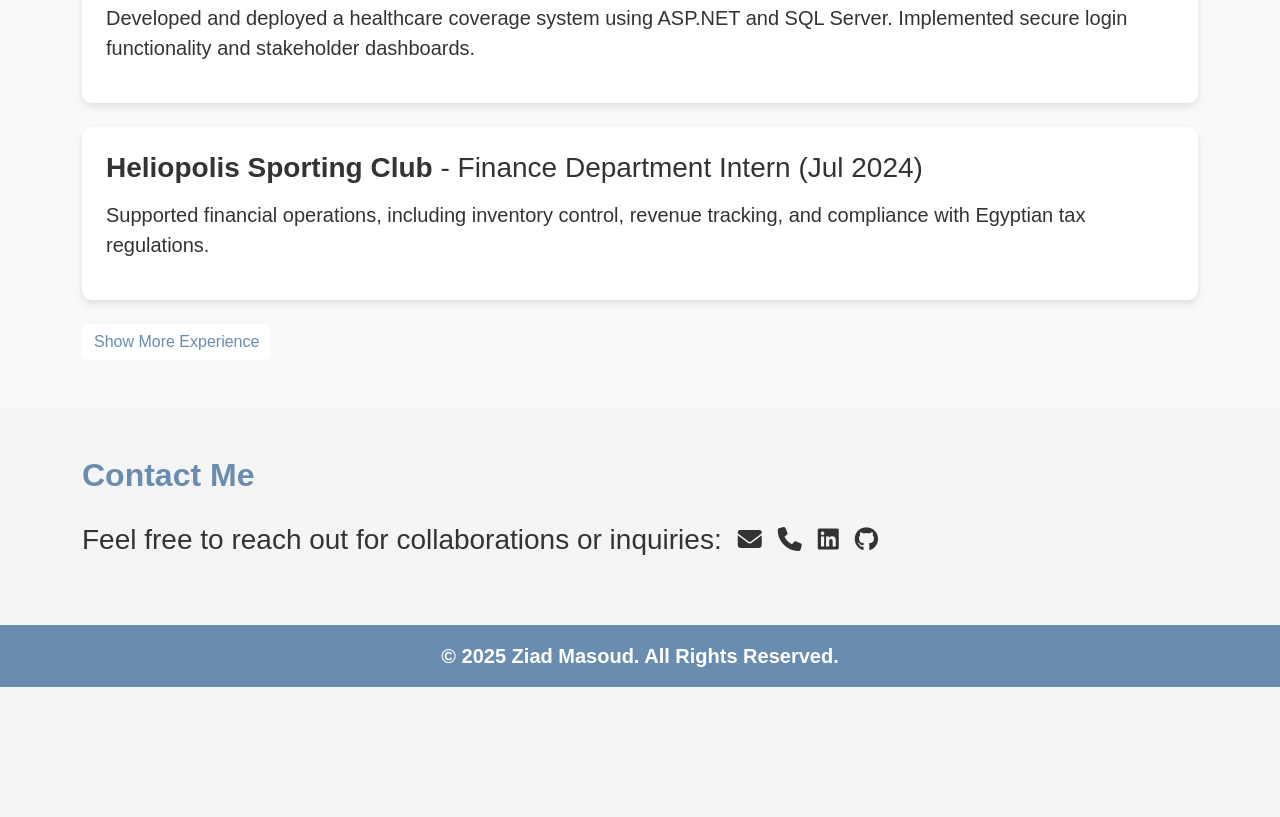
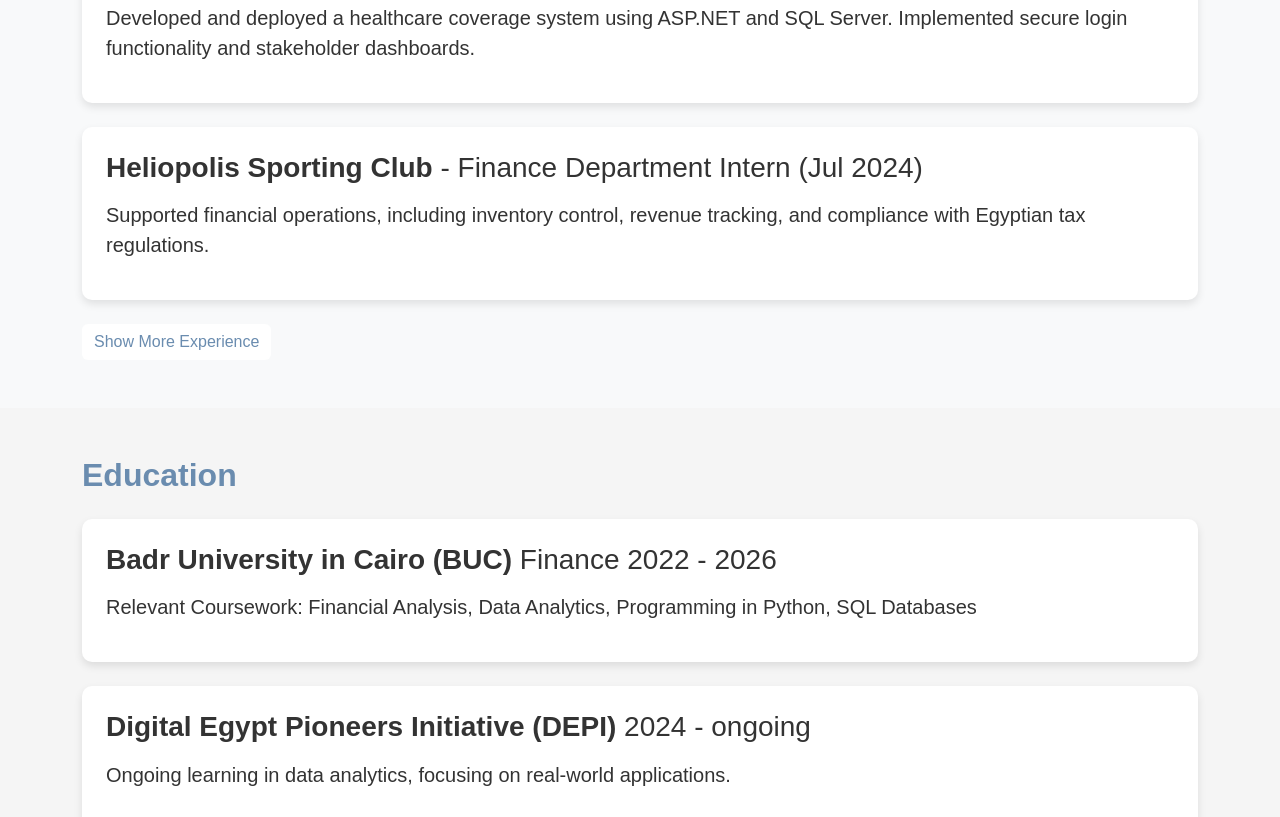
Before and after one commit to ZiadMasoud/Portfolio-1, a plain HTML site: page index.html in a window 1280 px wide. Shown: the part 1983-2800 px from the top of the page. Before the commit the page ends 2670 px from the top, so only its background shows below. Drawn offline with nearby package versions, Linux system fonts and the light colour scheme.

Commit message:
Add education section and enhance navbar with new links

```diff
--- a/css/Master.css
+++ b/css/Master.css
@@ -248,3 +248,20 @@
 .extra-experience {
   display: none;
 }
+
+.education-item {
+  background-color: var(--secondary-color);
+  padding: 1.5rem;
+  border-radius: 10px;
+  box-shadow: 0 4px 8px rgba(0, 0, 0, 0.1);
+  margin-bottom: 1.5rem;
+}
+
+.education-item h3 {
+  font-size: var(--font-size-lg);
+  margin-bottom: 1rem;
+}
+
+.education-item p {
+  font-size: var(--font-size-base);
+}
--- a/index.html
+++ b/index.html
@@ -19,7 +19,7 @@
     <!-- Navbar -->
     <nav class="navbar navbar-expand-lg navbar-light sticky-top">
       <div class="container">
-        <a class="navbar-brand" href="#">My Portfolio</a>
+        <a class="navbar-brand" href="#">Portfolio</a>
         <button
           class="navbar-toggler"
           type="button"
@@ -43,6 +43,9 @@
               <a class="nav-link" href="#experience">Experience</a>
             </li>
             <li class="nav-item">
+              <a class="nav-link" href="#education">Education</a>
+            </li>
+            <li class="nav-item">
               <a class="nav-link" href="#contact">Contact</a>
             </li>
           </ul>
@@ -53,10 +56,9 @@
     <!-- Hero Section -->
     <header class="hero-section text-center">
       <div class="container">
-        <h1 class="display-4"><strong>Welcome to My Portfolio</strong></h1>
+        <h1 class="display-4"><strong>Hi, I'm Ziad Masoud, Data Analyst</strong></h1>
         <p class="lead">
-          Showcasing my skills, projects, and expertise in finance and
-          technology.
+          Specializing in data analysis, programming, and financial technology.
         </p>
         <a href="#contact" class="btn btn-primary btn-lg">Get in Touch</a>
       </div>
@@ -194,6 +196,21 @@
       </div>
     </section>
 
+    <!-- Education Section -->
+    <section id="education" class="py-5">
+      <div class="container">
+        <h1 class="section-title"><strong>Education</strong></h1>
+        <div class="education-item">
+          <h3><strong>Badr University in Cairo (BUC)</strong> Finance 2022 - 2026</h3>
+          <p>Relevant Coursework: Financial Analysis, Data Analytics, Programming in Python, SQL Databases</p>
+        </div>
+        <div class="education-item">
+          <h3><strong>Digital Egypt Pioneers Initiative (DEPI)</strong> 2024 - ongoing</h3>
+          <p>Ongoing learning in data analytics, focusing on real-world applications.</p>
+        </div>
+      </div>
+    </section>
+
     <!-- Contact Section -->
     <section id="contact" class="py-5">
       <div class="container">
```
